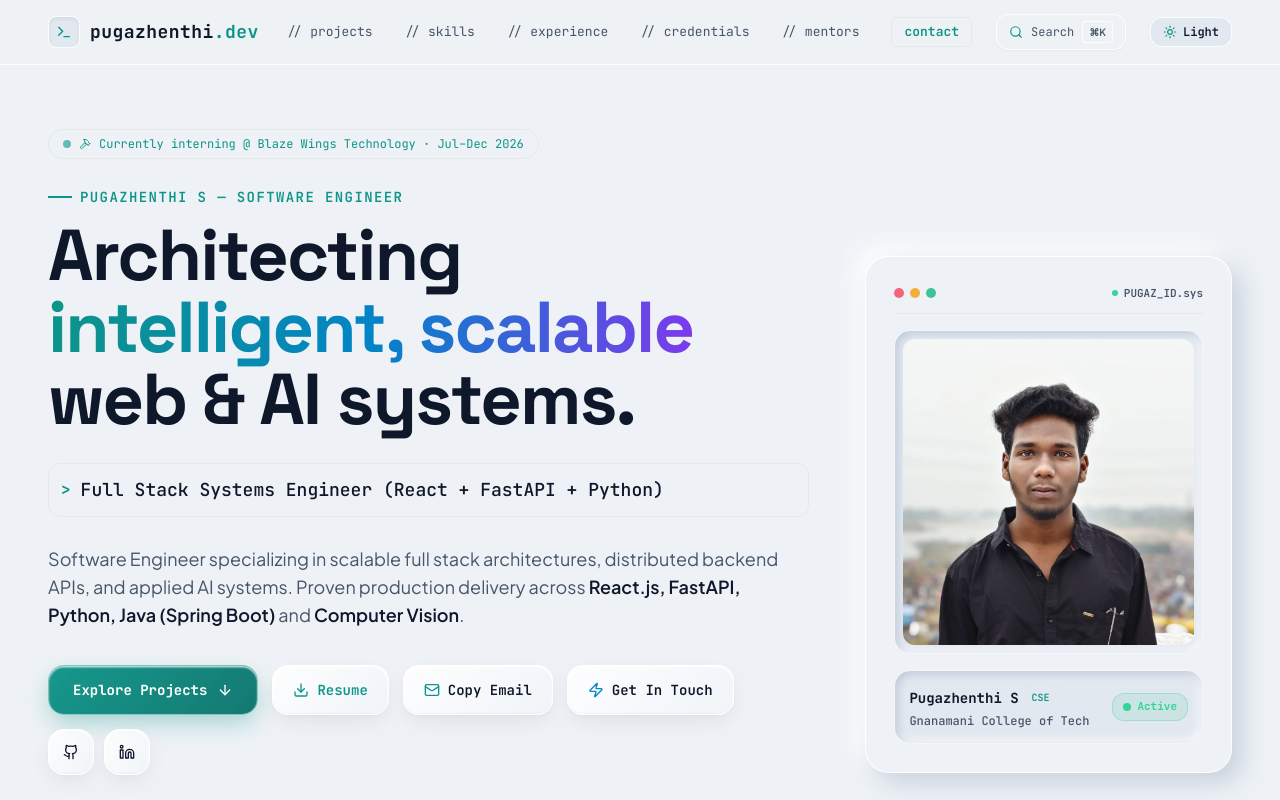
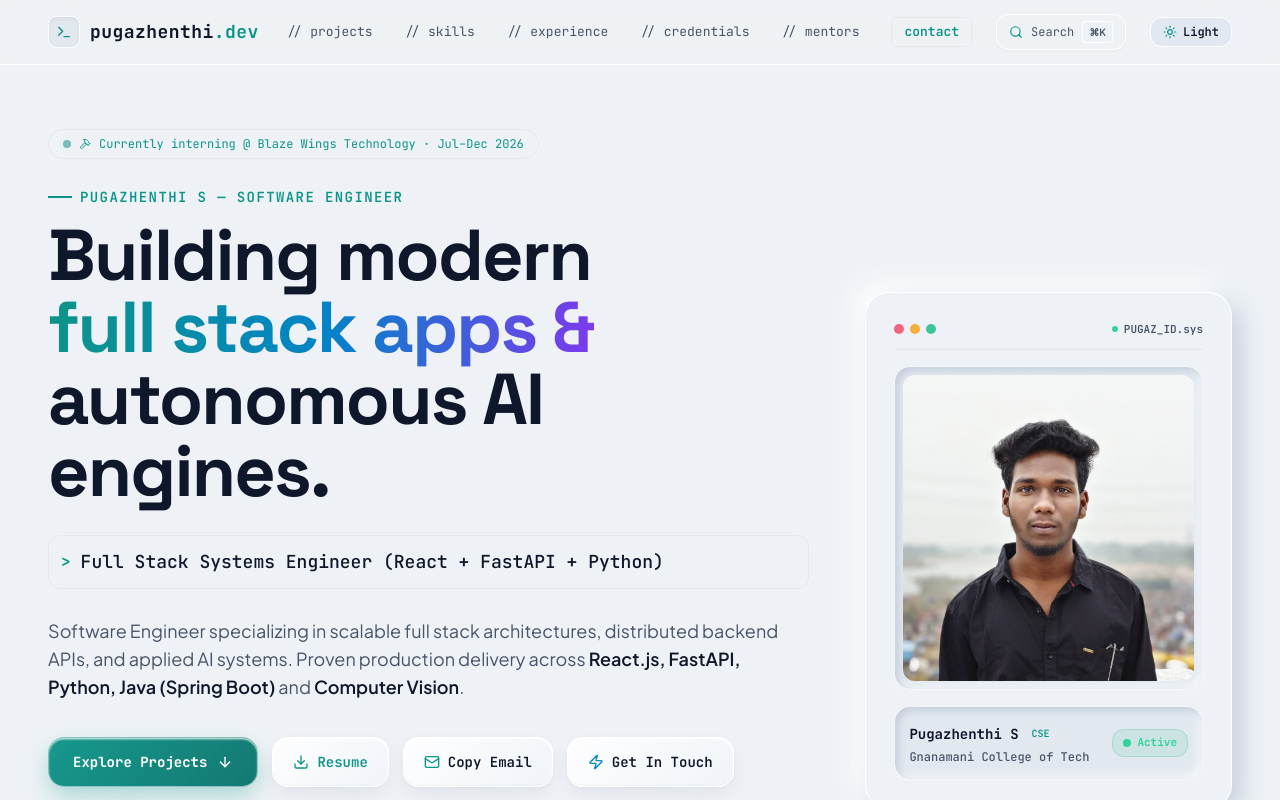
Before and after one commit to apugazh61-debug/Pugazh-Portfolio, a React (Vite) app: page / in a window 1280 px wide. Shown: the top 800 px of the page. Built offline with nearby package versions, Linux system fonts and the light colour scheme.

Commit message:
copy: update Hero headline to 'Building modern full stack apps & autonomous AI engines.'

```diff
--- a/src/components/Hero.jsx
+++ b/src/components/Hero.jsx
@@ -69,11 +69,11 @@ export default function Hero() {
               <span>Pugazhenthi S — Software Engineer</span>
             </div>
             <h1 className="text-3xl sm:text-5xl lg:text-6xl xl:text-7xl font-extrabold font-display tracking-tight text-theme-text leading-[1.08]">
-              Architecting <br className="hidden sm:inline" />
+              Building modern <br className="hidden sm:inline" />
               <span className="text-transparent bg-clip-text bg-gradient-to-r from-theme-accent via-theme-accent-cyan to-theme-accent-purple">
-                intelligent, scalable
+                full stack apps &amp;
               </span> <br />
-              web &amp; AI systems.
+              autonomous AI engines.
             </h1>
           </div>
 
```
